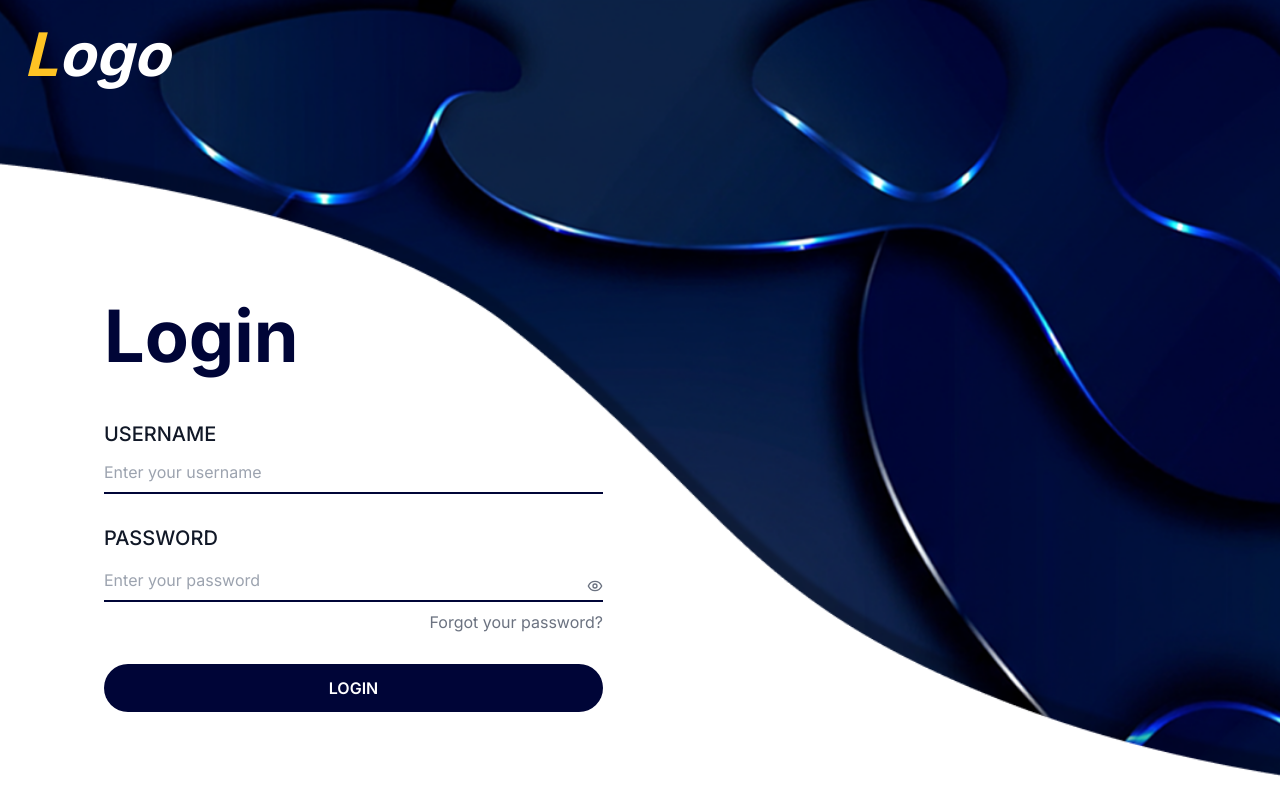
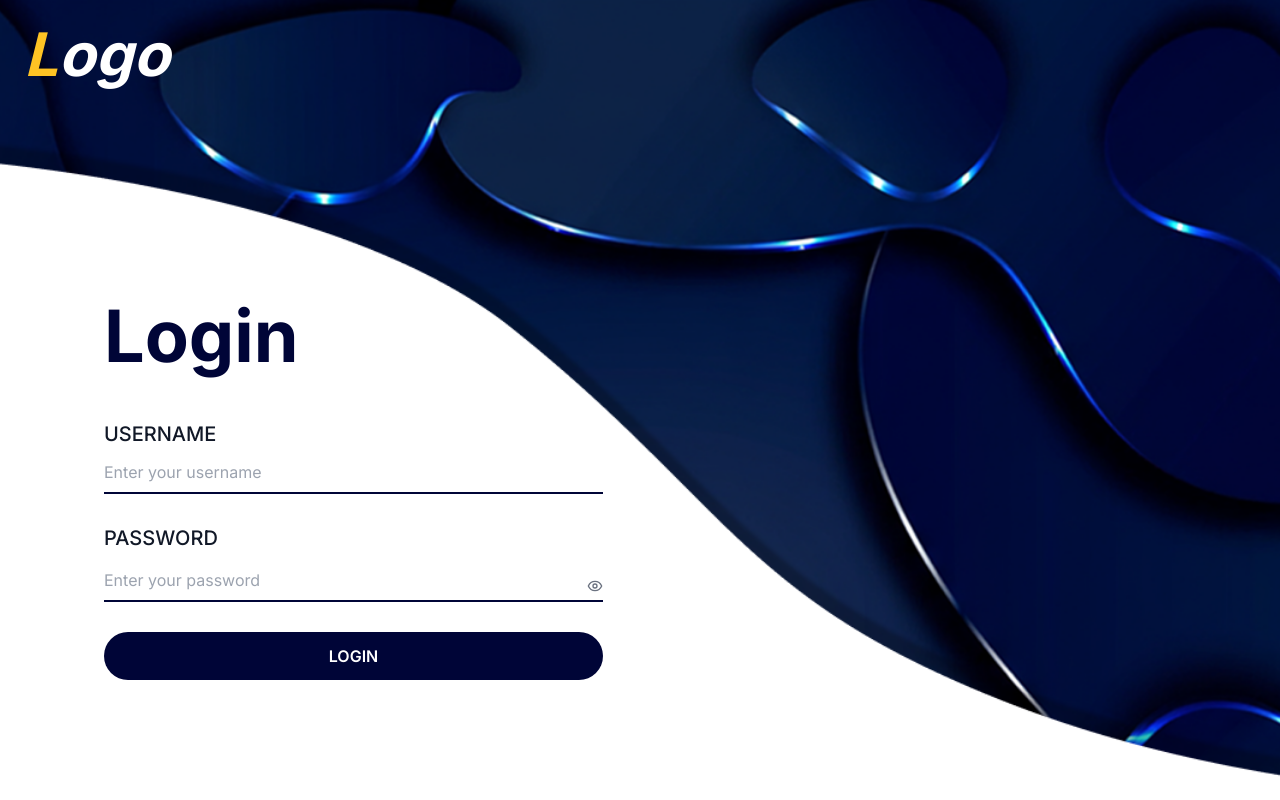
Before and after one commit to Miramaged889/avatar, a Next.js app: page /login in a window 1280 px wide. Built offline with nearby package versions, Linux system fonts and the light colour scheme; no server answers.

Commit message:
edit last

```diff
--- a/forms/LoginForm.jsx
+++ b/forms/LoginForm.jsx
@@ -243,20 +243,6 @@ export function LoginForm() {
             )}
           </button>
         </div>
-        {/* Forgot Password Link */}
-        <div
-          className={cn("w-full flex", isRTL ? "justify-start" : "justify-end")}
-        >
-          <Link
-            href="/forgot-password"
-            className={cn(
-              "text-l text-gray-500 hover:text-primary-dark transition-colors",
-              isRTL && "text-right"
-            )}
-          >
-            {t("messages.forgotPassword")}
-          </Link>
-        </div>
       </div>
 
       {/* Login Button */}
```
